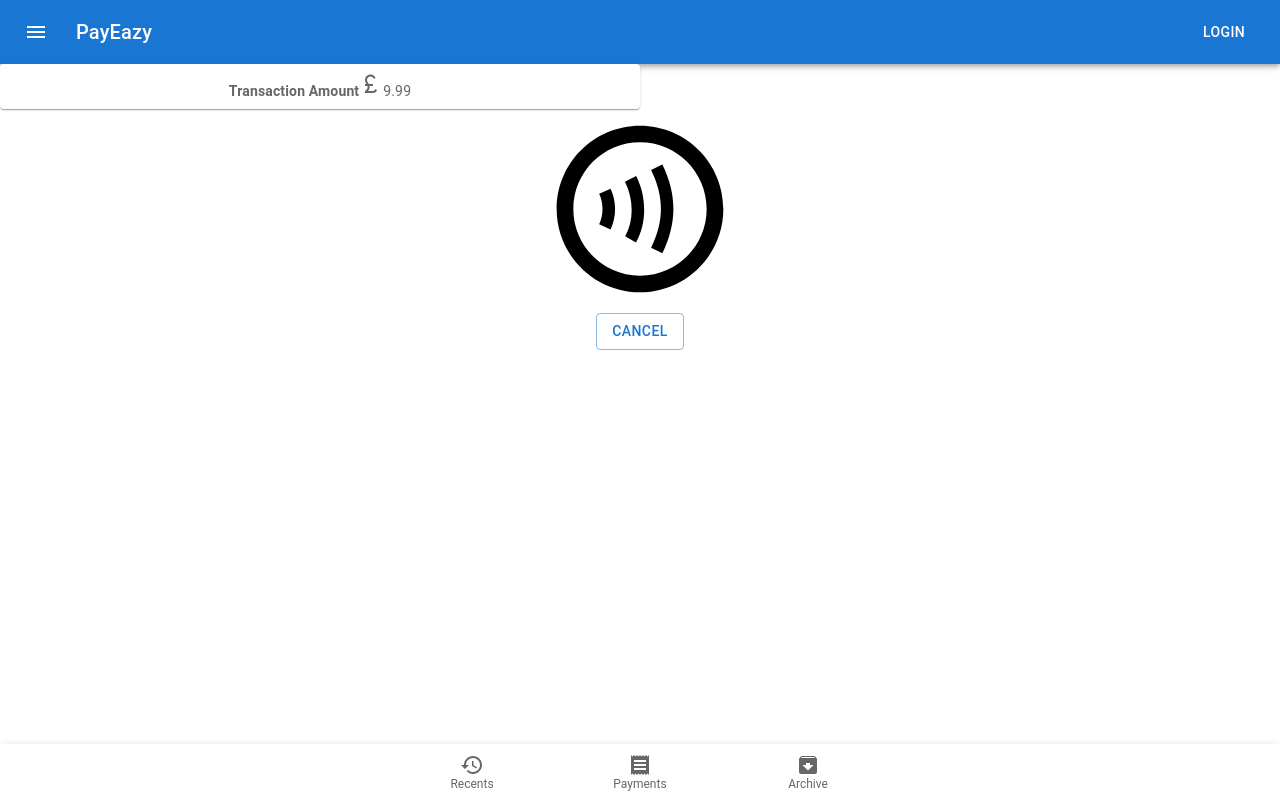
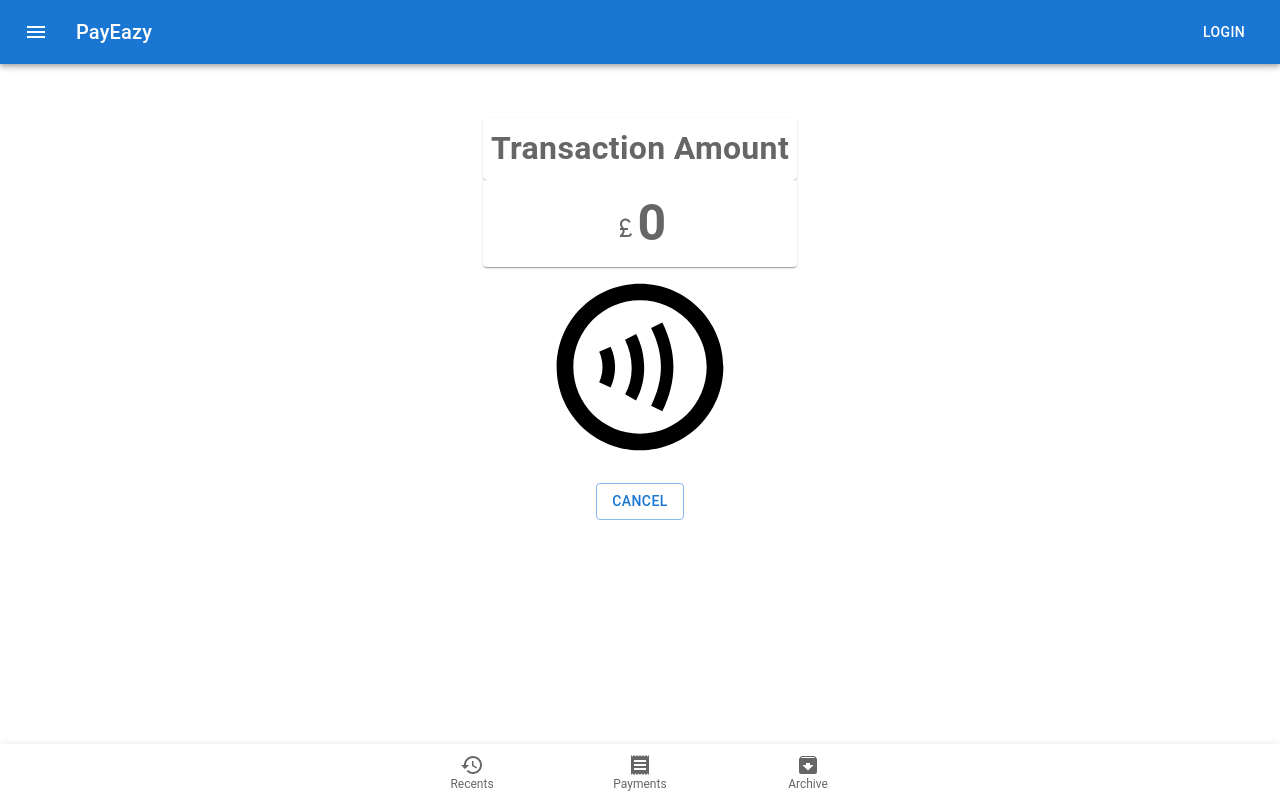
Before and after one commit to krishna63/payZappForTide, a React (Create React App) app in the folder payzapp/: page /tapToPay in a window 1280 px wide. Built offline with nearby package versions, Linux system fonts and the light colour scheme.

Commit message:
feat: little clean up

```diff
--- a/payzapp/src/App.js
+++ b/payzapp/src/App.js
@@ -1,5 +1,5 @@
 import './App.css';
-import * as React from 'react';
+import React, {useState} from 'react';
 import AppBar from '@mui/material/AppBar';
 import Box from '@mui/material/Box';
 import Toolbar from '@mui/material/Toolbar';
@@ -18,21 +18,44 @@ import ArchiveIcon from '@mui/icons-material/Archive';
 import Card from '@mui/material/Card';
 import CardContent from '@mui/material/CardContent';
 import AppContext from './AppContext';
-import { Outlet, useLocation } from "react-router-dom";
+import { Outlet,
+  useLocation,
+  useNavigate
+} from "react-router-dom";
 
 function App() {
   const {
     pathname
   } = useLocation();
 
+  const navigate = useNavigate();
+
+  const [purchaseAmount, setPurchaseAmount] = useState(0);
+
+  const handleChange = ({target}) => {
+    setPurchaseAmount(target.value);
+  }
+
+  const redirectToTapToPay = () => {
+    if (purchaseAmount > 0) {
+      navigate("/taptopay");
+    } else if (purchaseAmount === 0) {
+
+    }
+  }
+
+  const redirectToScanToPay = () => {
+    navigate("/scantopay")
+  }
+
   const appData = {
     // sync with inout below
-    amount: 9.99
+    amount: purchaseAmount
   }
   return (
     <React.Fragment>
       <AppContext.Provider value={appData}>
-        <Box sx={{ flexGrow: 1 }}>
+        <Box sx={{ flexGrow: 1}}>
           <AppBar position="static">
             <Toolbar>
               <IconButton
@@ -51,16 +74,28 @@ function App() {
             </Toolbar>
           </AppBar>
           <Outlet />
-          {pathname==="/" && (<Card sx={{ minWidth: 275 }}>
+          {pathname === "/" && (<Card sx={{ minWidth: 275 }}>
             <CardContent>
-              <FormControl fullWidth sx={{ m: 1 }}>
+              <Box sx={{ m: 2, display: 'flex', flexDirection: 'column' }}>
                 <InputLabel htmlFor="outlined-adornment-amount">Amount</InputLabel>
                 <OutlinedInput
                   id="outlined-adornment-amount"
                   startAdornment={<InputAdornment position="start">$</InputAdornment>}
                   label="Amount"
+                  value={purchaseAmount}
+                  onChange={handleChange}
                 />
-              </FormControl>
+                <Box sx={{m: 2, alignSelf: 'center'}}>
+                  <Button variant="contained"
+                    onClick={redirectToTapToPay}
+                  >Tap to Pay</Button>
+                </Box>
+                <Box sx={{m: 1, alignSelf: 'center' }}>
+                  <Button variant="contained"
+                    onClick={redirectToScanToPay}
+                  >Scan to Pay</Button>
+                </Box>
+              </Box>
             </CardContent>
           </Card>)}
           <Paper sx={{ position: 'fixed', bottom: 0, left: 0, right: 0 }} elevation={3}>
--- a/payzapp/src/TapToPay.jsx
+++ b/payzapp/src/TapToPay.jsx
@@ -4,6 +4,7 @@ import ContactlessOutlinedIcon from '@mui/icons-material/ContactlessOutlined';
 import React from "react";
 import AppContext from "./AppContext";
 import { styled } from '@mui/material/styles';
+import { useNavigate } from "react-router-dom";
 
 const Item = styled(Paper)(({ theme }) => ({
   backgroundColor: theme.palette.mode === 'dark' ? '#1A2027' : '#fff',
@@ -15,21 +16,40 @@ const Item = styled(Paper)(({ theme }) => ({
 
 function TapToPay() {
   const { amount } = React.useContext(AppContext);
+  const navigate = useNavigate();
+
+  const handleCancel = () => {
+    navigate("/");
+  }
+
   return (
-        <>
-            <Grid container>
-                <Grid item xs={6}>
+    <Box sx={{
+      display: "flex",
+      flexDirection: "column",
+      alignItems: "center",
+      padding: "54px"
+    }}>
+      <Paper
+        elevation={0}
+      >
+        <Item style={{ fontSize: 32 }}>
+          <b>Transaction Amount</b>
+        </Item>
         <Item>
-                        <b>Transaction Amount</b>
-                        <CurrencyPoundIcon size="small" />{amount}
+          <h1 style={{
+            fontSize: 50,
+            margin: 0
+          }}>
+            <CurrencyPoundIcon size="medium" />
+            {amount}</h1>
         </Item>
-                </Grid>
-            </Grid>
-            <ContactlessOutlinedIcon sx={{ width: '100%', height: '200PX', margin: 'auto' }} />
-            <Box sx={{ width: '100%', display: 'flex', justifyContent: 'center' }}>
-                <Button variant="outlined">Cancel</Button>
+      </Paper>
+      <ContactlessOutlinedIcon sx={{ width: '100%', height: '200px', margin: 'auto' }} />
+      <Button variant="outlined"
+        onClick={handleCancel}
+        style={{ marginTop: '16px' }}
+      >Cancel</Button>
     </Box>
-        </>
   );
 }
 
```
Lines whose indentation alone changed are shown as unchanged.
